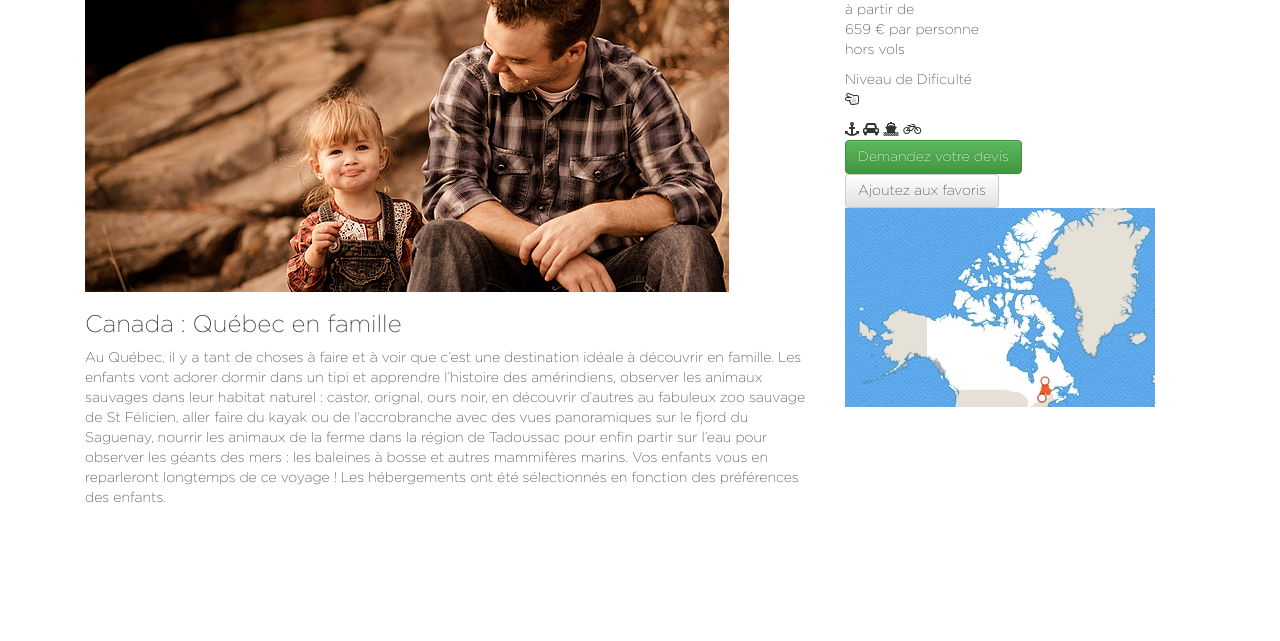
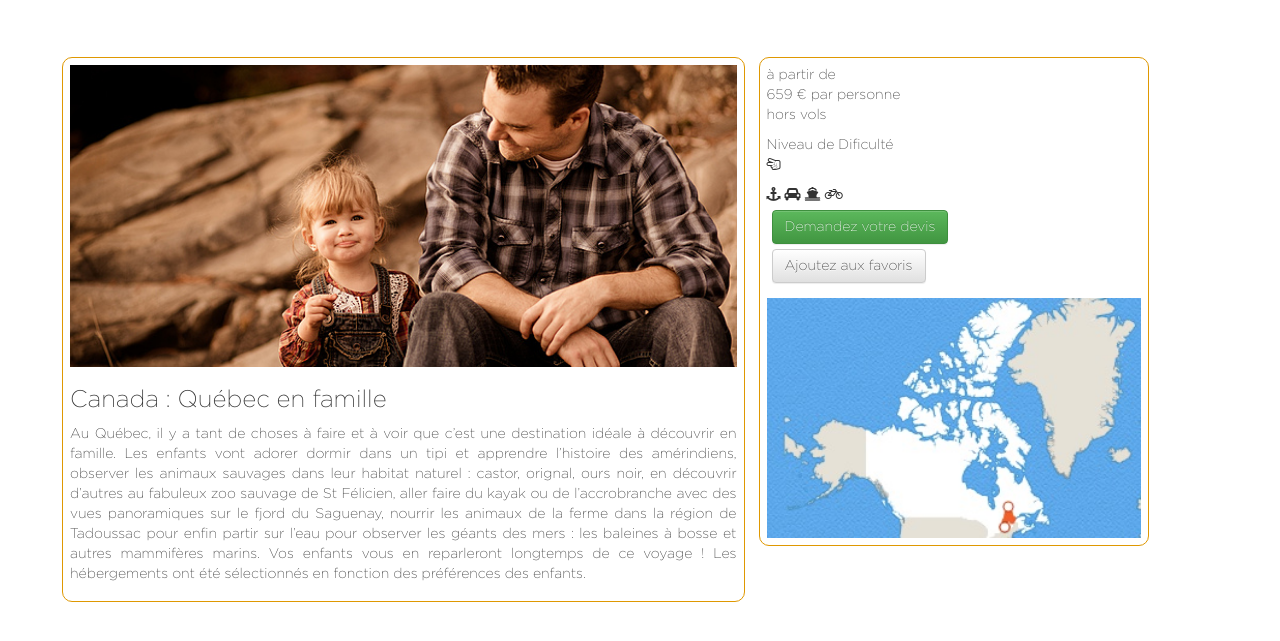
Before and after one commit to CamiJi/cliclao, a PHP site: page /itineraires.php in a window 1280 px wide. Shown: the top 641 px of the page. Run offline with PHP 8.4, Linux system fonts and the light colour scheme; some libraries are stand-ins or nearby versions.

Commit message:
integration haut de la page itineraire

```diff
--- a/css/main.css
+++ b/css/main.css
@@ -24,6 +24,7 @@ FONT PART
 
 body{
 	font-family: "gotham";
+	text-align: justify;
 }
 
 /*Source : http://www.w3schools.com/css/css_link.asp*/
@@ -43,7 +44,13 @@ a:hover {
     color: #76A022;
 }
 
+button {
+	margin: 5px;
+}
 
+img {
+	width: 100%;
+}
 
 /*FOOTER STYLE*/
 footer {
@@ -178,3 +185,36 @@ footer a:hover {
 	width: 100%;
 
 }
+
+/*Page Itineraire*/
+
+
+#mainContainer{
+	margin-top: 50px;
+}
+
+#colMainItineraire{
+	border-color: #DF9801;
+	border-style: solid;
+	border-width: 1px;
+	border-radius: 10px;
+	margin:7px;
+	padding: 7px;
+
+}
+
+
+
+#colCaractItineraires{
+	border-color: #DF9801;
+	border-style: solid;
+	border-width: 1px;
+	border-radius: 10px;
+	margin:7px;
+	padding: 7px;
+
+}
+
+#divGroupButtons{
+	margin-bottom: 15px;
+}
--- a/itineraires.php
+++ b/itineraires.php
@@ -28,11 +28,11 @@
 
     <main>
       <div class="container" id="mainContainer">
+        <div class="row">
 
 
 
-
-        <div class="col-xs-12 col-md-8" id="colMainItineraire">
+          <div class="col-xs-12 col-md-7" id="colMainItineraire">
             <div id="divImgItineraire">
               <img src="img/vc.jpg" id="imgItineraire">
             </div> <!-- end divImgItineraire -->
@@ -68,8 +68,27 @@
                 <i class="fa fa-ship"></i>
                 <i class="fa fa-bicycle"></i>
               </div> <!-- End divThemesItineraire -->
-            <button type="button" class="btn btn-success">Demandez votre devis</button> </br>
+
+              <div id="divGroupButtons">
+
+
+
+
+
+
+
+
+
+
+
+                <div id="divButtonDevis">
+                  <button type="button" class="btn btn-success">Demandez votre devis</button>
+                </div> <!-- End #divButtonDevis -->
+                <div id="divButtonFav">
                   <button type="button" class="btn btn-default">Ajoutez aux favoris</button>
+                </div> <!-- End of #divButtonFav -->
+              </div> <!-- End of #divGroupButtons -->
+
               <div id="divApiGMItineraire">
                 <img src="img/mapCanada.jpg" alt="" id="apiGMItineraire">
               </div> <!-- end #divApiGMItineraire -->
@@ -77,6 +96,7 @@
 
             </div> <!-- End #divCaracteristiquesItineraire -->
           </div> <!-- End colCaractItineraires -->
+        </div> <!-- end of row Itineraire -->
       </div> <!-- end MainContainer -->
     </main>
 
```
Lines whose indentation alone changed are shown as unchanged.
